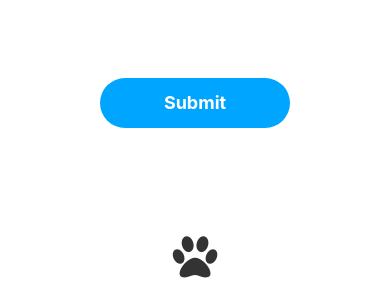
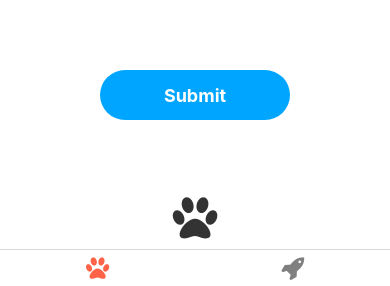
Before and after one commit to randobrando1008/Pet-Food-Protector, a React Native app in the folder src/: screen /ModifyPet in a window 390 px wide. Shown: the part 546-832 px from the top of the page. Built offline with nearby package versions, Linux system fonts and the light colour scheme.

Commit message:
Add Analytics tab screen

```diff
--- a/src/package.json
+++ b/src/package.json
@@ -11,6 +11,7 @@
   },
   "dependencies": {
     "@react-native-community/datetimepicker": "^3.5.2",
+    "@react-navigation/bottom-tabs": "^6.2.0",
     "@react-navigation/native": "^6.0.6",
     "@react-navigation/native-stack": "^6.2.5",
     "@react-navigation/stack": "^6.0.11",
--- a/src/pages/AddPetScreen.js
+++ b/src/pages/AddPetScreen.js
@@ -92,7 +92,7 @@ class AddPetScreen extends React.Component {
                 value={this.state.feedName}
                 style={externalStyle.inputStyle}
                 placeholder="Name"
-                keyboardType="text"
+                keyboardType="default"
                 onChange={ e => this.setState({feedName: e.target.value}) }
               />
               <Text style={externalStyle.extraText}>Pet's Weight:</Text>
@@ -100,7 +100,7 @@ class AddPetScreen extends React.Component {
                 value={this.state.feedWeight}
                 style={externalStyle.inputStyle}
                 placeholder="Name"
-                keyboardType="text"
+                keyboardType="default"
                 onChange={ e => this.setState({feedWeight: e.target.value}) }
               />
 
@@ -128,15 +128,14 @@ class AddPetScreen extends React.Component {
                 onCancel={this.hideDatePicker}
               />
               <View style={{width: 265,
-                    height: '15%',
                     justifyContent: 'center',
                     alignSelf: "center",
                     flexWrap:'wrap'}}>
                 <Text style={externalStyle.extraText}>What time to feed?</Text>
                 <TouchableOpacity
-                  style={{ backgroundColor:"#FFFFFF00", padding: 2}}
+                  style={{ backgroundColor:"#FFFFFF00", justifyContent: "center", padding: 2}}
                   onPress={this.showDatePicker}>
-                  <Icon name="calendar" size={18} color="#000000CC" backgroundColor="#FFFFFF00"/>
+                  <Icon name="calendar" size={18} alignSelf= "center" justifyContent= "center" color="#000000CC" backgroundColor="#FFFFFF00"/>
                 </TouchableOpacity>
               </View>
               <AddButton title="Submit" onPress={this.showDatePicker} />
--- a/src/pages/CreateScheduleScreen.js
+++ b/src/pages/CreateScheduleScreen.js
@@ -50,9 +50,17 @@ class CreateScheduleScreen extends React.Component {
             </TouchableOpacity>
           </View>
           <View style={externalStyle.lineStyle} />
+
+          <TouchableOpacity
+            onPress={() => this.props.navigation.navigate('AddPet')}
+            style={{backgroundColor:"#00A5FF", justifyContent: "center", width: 70, height: 70, borderRadius: 70/2, alignSelf: 'flex-end', position: 'absolute', bottom: 150, right: 40}}>
+            <View style={{justifyContent: "center", alignSelf: "center"}}>
+              <Icon name="plus" size={40} color="#FFFFFF"/>
+            </View>
+          </TouchableOpacity>
           <ScrollView style={externalStyle.scrollView}>
-            <SignInButton title="Add Pet" onPress={() => this.props.navigation.navigate('AddPet')} />
-            <SignInButton title="Modify Pet" onPress={() => this.props.navigation.navigate('ModifyPet')} />
+          <SignInButton title="Modify Pet" onPress={() => this.props.navigation.navigate('ModifyPet')} />
+
           </ScrollView>
           <PawIcon />
         </View>
--- a/src/pages/ModifyPetScreen.js
+++ b/src/pages/ModifyPetScreen.js
@@ -17,19 +17,15 @@ import Icon from 'react-native-vector-icons/FontAwesome';
 
 import { NavigationContainer } from '@react-navigation/native';
 import { createNativeStackNavigator } from '@react-navigation/native-stack';
+import { createBottomTabNavigator } from '@react-navigation/bottom-tabs';
 import DateTimePickerModal from "react-native-modal-datetime-picker";
 import { format } from "date-fns";
 
 import externalStyle from '../styles/externalStyle';
 import PawIcon from '../styles/PawIcon';
 
-const AddButton = ({ onPress, title}) => (
-    <TouchableOpacity onPress={onPress} style={externalStyle.primaryButtonContainer}>
-      <Text style={externalStyle.primaryButtonText}>{title}</Text>
-    </TouchableOpacity>
-);
 
-class ModifyPetScreen extends React.Component {
+class HomeScreen extends React.Component {
 
   constructor(props) {
       super(props);
@@ -73,7 +69,6 @@ class ModifyPetScreen extends React.Component {
   render() {
     return (
       <View style={{flex: 1,backgroundColor: '#fff'}}>
-          {/* <HeaderPrototype text="Modify A Pet" /> */}
         <View style={externalStyle.header}>
           <TouchableOpacity
             style={{ backgroundColor:"#FFFFFF00", flexDirection: "row", flex: 1, padding: 2}}
@@ -95,7 +90,7 @@ class ModifyPetScreen extends React.Component {
               value={this.state.feedName}
               style={externalStyle.inputStyle}
               placeholder="Name"
-                keyboardType="text"
+              keyboardType="default"
               onChange={ e => this.setState({feedName: e.target.value}) }
             />
             <Text style={externalStyle.extraText}>Pet's Weight:</Text>
@@ -103,7 +98,7 @@ class ModifyPetScreen extends React.Component {
               value={this.state.feedWeight}
               style={externalStyle.inputStyle}
               placeholder="Name"
-                keyboardType="text"
+              keyboardType="default"
               onChange={ e => this.setState({feedWeight: e.target.value}) }
             />
 
@@ -151,6 +146,51 @@ class ModifyPetScreen extends React.Component {
   }
 }
 
+function SettingsScreen() {
+  return (
+    <View style={{ flex: 1, justifyContent: 'center', alignItems: 'center' }}>
+      <Text>Analytics!</Text>
+    </View>
+  );
+}
+
+const Tab = createBottomTabNavigator();
+
+export default function ModifyPetScreen() {
+  return (
+    <Tab.Navigator screenOptions={({ route }) => ({
+          tabBarIcon: ({ focused, color, size }) => {
+            let iconName;
+
+            if (route.name === 'Modify Schedule') {
+              iconName = focused
+                ? 'paw'
+                : 'paw';
+            } else if (route.name === 'Analytics') {
+              iconName = focused ? 'rocket' : 'rocket';
+            }
+
+            // You can return any component that you like here!
+            return <Icon name={iconName} size={size} color={color} />;
+          },
+          tabBarActiveTintColor: 'tomato',
+          tabBarInactiveTintColor: 'gray',
+        })}
+      >
+      <Tab.Screen options={{headerShown:false}} name="Modify Schedule" component={HomeScreen} />
+      <Tab.Screen options={{headerShown:false}} name="Analytics" component={SettingsScreen} />
+    </Tab.Navigator>
+  );
+}
+
+const AddButton = ({ onPress, title}) => (
+    <TouchableOpacity onPress={onPress} style={externalStyle.primaryButtonContainer}>
+      <Text style={externalStyle.primaryButtonText}>{title}</Text>
+    </TouchableOpacity>
+);
+
+
+
 // const styles = StyleSheet.create({
 //   input: {
 //     height: 40,
@@ -159,5 +199,3 @@ class ModifyPetScreen extends React.Component {
 //     padding: 10,
 //   }
 // });
-
-export default ModifyPetScreen
--- a/src/styles/externalStyle.js
+++ b/src/styles/externalStyle.js
@@ -6,7 +6,7 @@ const externalStyle=StyleSheet.create({
         borderColor: "#00A5FF",
         borderRadius: 35,
         margin: 10,
-        marginTop: 30
+        marginTop: 15
     },
     scrollView: {
         marginHorizontal: 20,
@@ -16,7 +16,7 @@ const externalStyle=StyleSheet.create({
         borderRadius: 35,
         width: 190,
         height: 50,
-        justifyContent: 'center',
+        justifyContent: "center",
         alignSelf: "center",
         margin: 5,
         marginTop: 100,
```
Also changed, not shown: 1 other file (tests, documents, lock files or other folders). Lines whose indentation alone changed are shown as unchanged.
